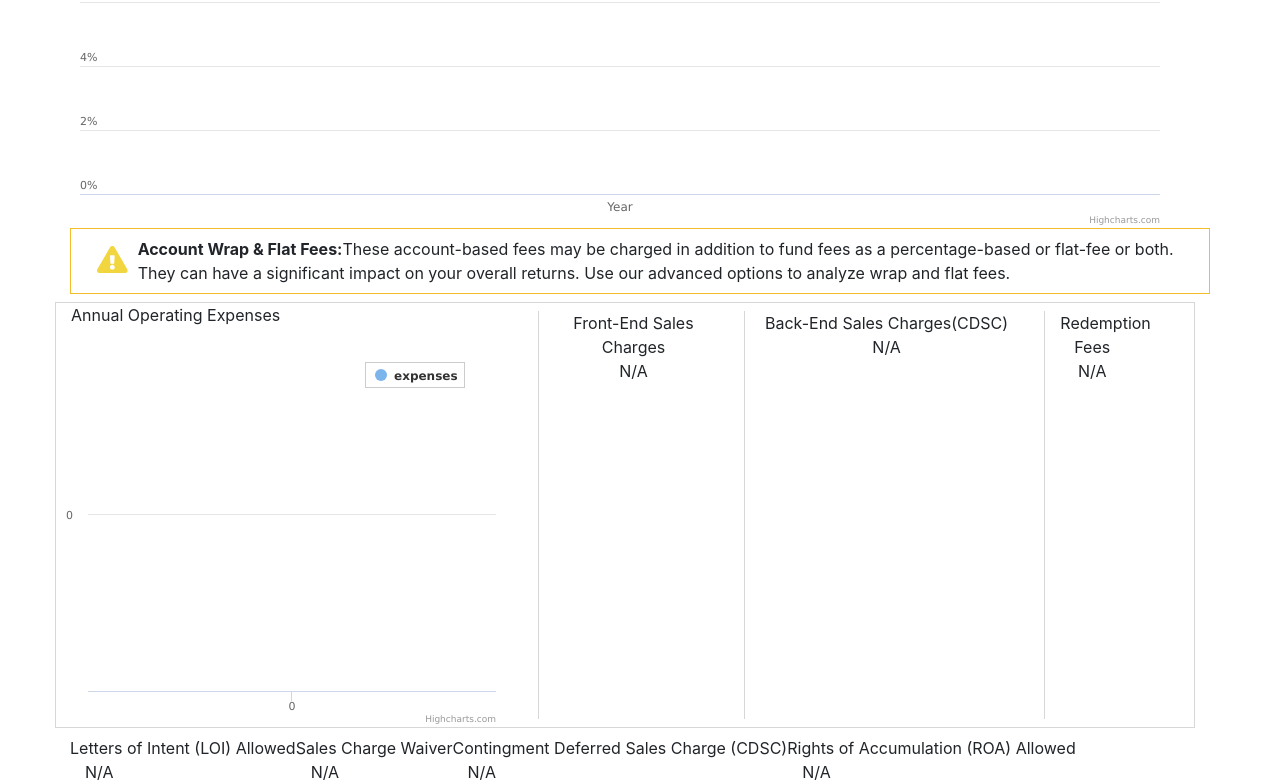
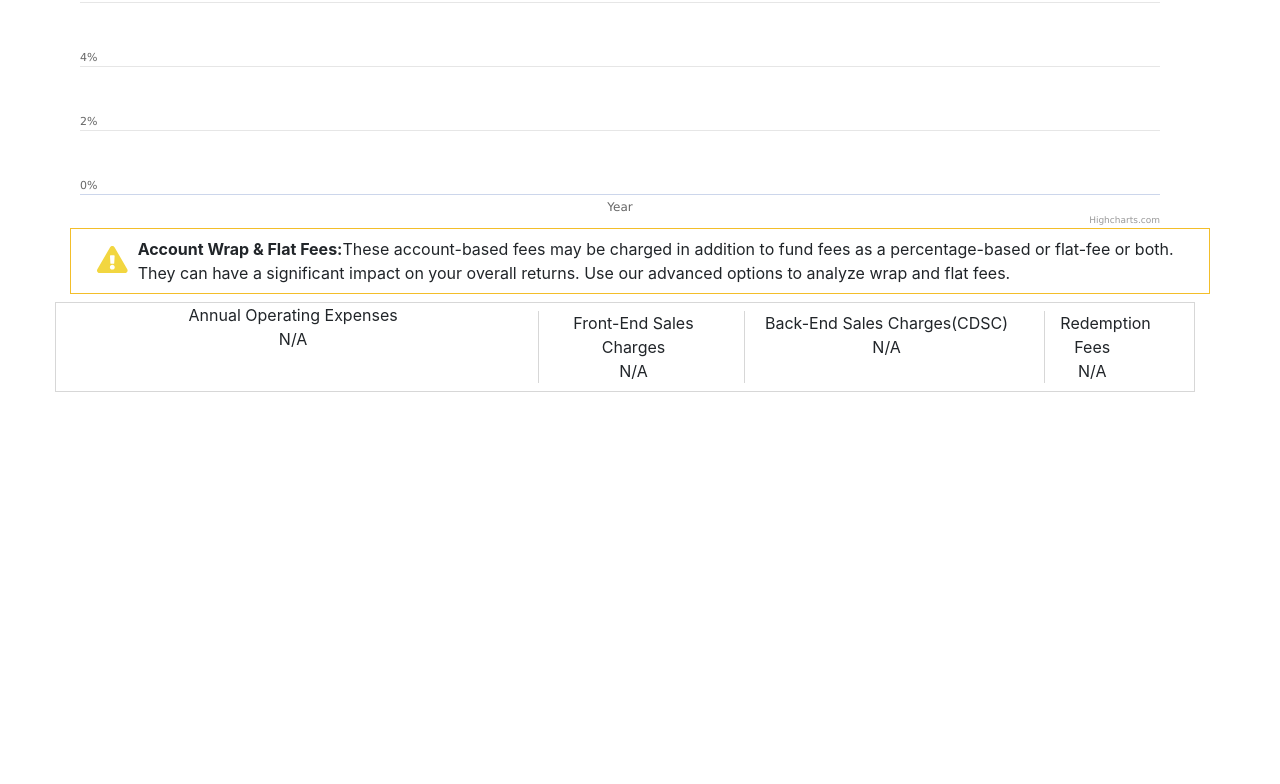
Before and after one commit to he111/fund-analyzer, a React (Create React App) app: page / in a window 1280 px wide. Shown: the part 478-1262 px from the top of the page. After the commit the page ends 878 px from the top, so only its background shows below. Built offline with nearby package versions, Linux system fonts and the light colour scheme; no server answers.

Commit message:
change layout

```diff
--- a/src/App.js
+++ b/src/App.js
@@ -78,30 +78,7 @@ function App() {
           <AOEComponent />
         </Row>
         <Row ref={discountRef}>
-          <Row>
-            <Col>
-              Letters of Intent (LOI) Allowed
-              <Col>N/A</Col>
-            </Col>
-          </Row>
-          <Row>
-            <Col>
-              Sales Charge Waiver
-              <Col>N/A</Col>
-            </Col>
-          </Row>
-          <Row>
-            <Col>
-              Contingment Deferred Sales Charge (CDSC)
-              <Col>N/A</Col>
-            </Col>
-          </Row>
-          <Row>
-            <Col>
-              Rights of Accumulation (ROA) Allowed
-              <Col>N/A</Col>
-            </Col>
-          </Row>
+
         </Row>
       </Container>
     </div>
--- a/src/components/AOEComponent.js
+++ b/src/components/AOEComponent.js
@@ -5,11 +5,11 @@ import {  Row, Col } from "react-bootstrap";
 function AOEComponent() {
     return (
       <Row className="outter-grid">
-        <Col xs={1} lg={5}>
-          Annual Operating Expenses
-          <Row>
-            <StackedChartComponent />
-          </Row>
+        <Col xs={1} lg={5} >
+          <div className="AOE-detail">Annual Operating Expenses</div>
+          <div className="AOE-detail">
+            N/A
+          </div>
         </Col>
         <Col className="show-left-grid" lg={2}>
           <div className="AOE-detail">Front-End Sales Charges</div>
@@ -28,3 +28,4 @@ function AOEComponent() {
 }
 
 export default AOEComponent
+// <StackedChartComponent />
```
Also changed, not shown: src/components/BottomComponent.js (added, +33 -0 lines).
